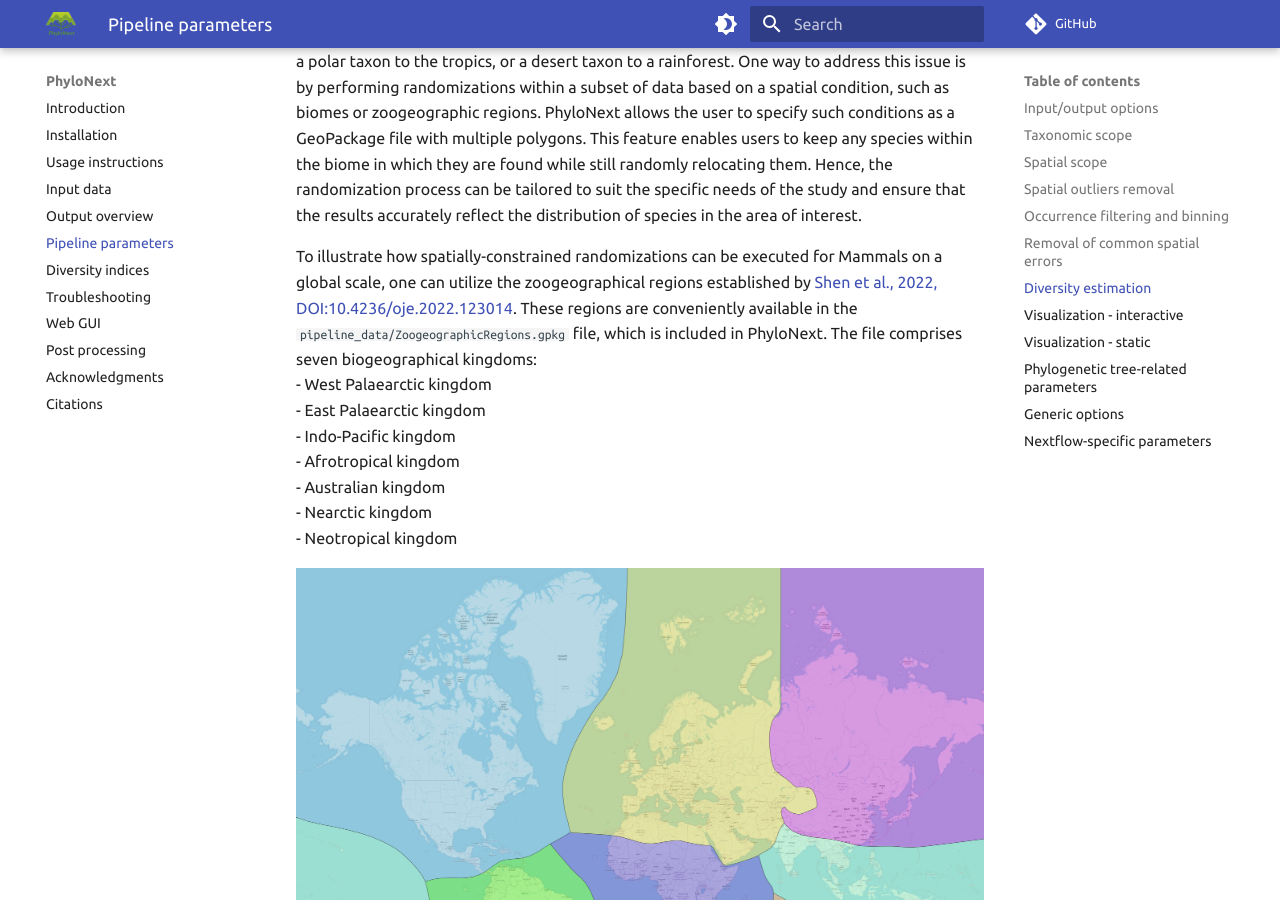
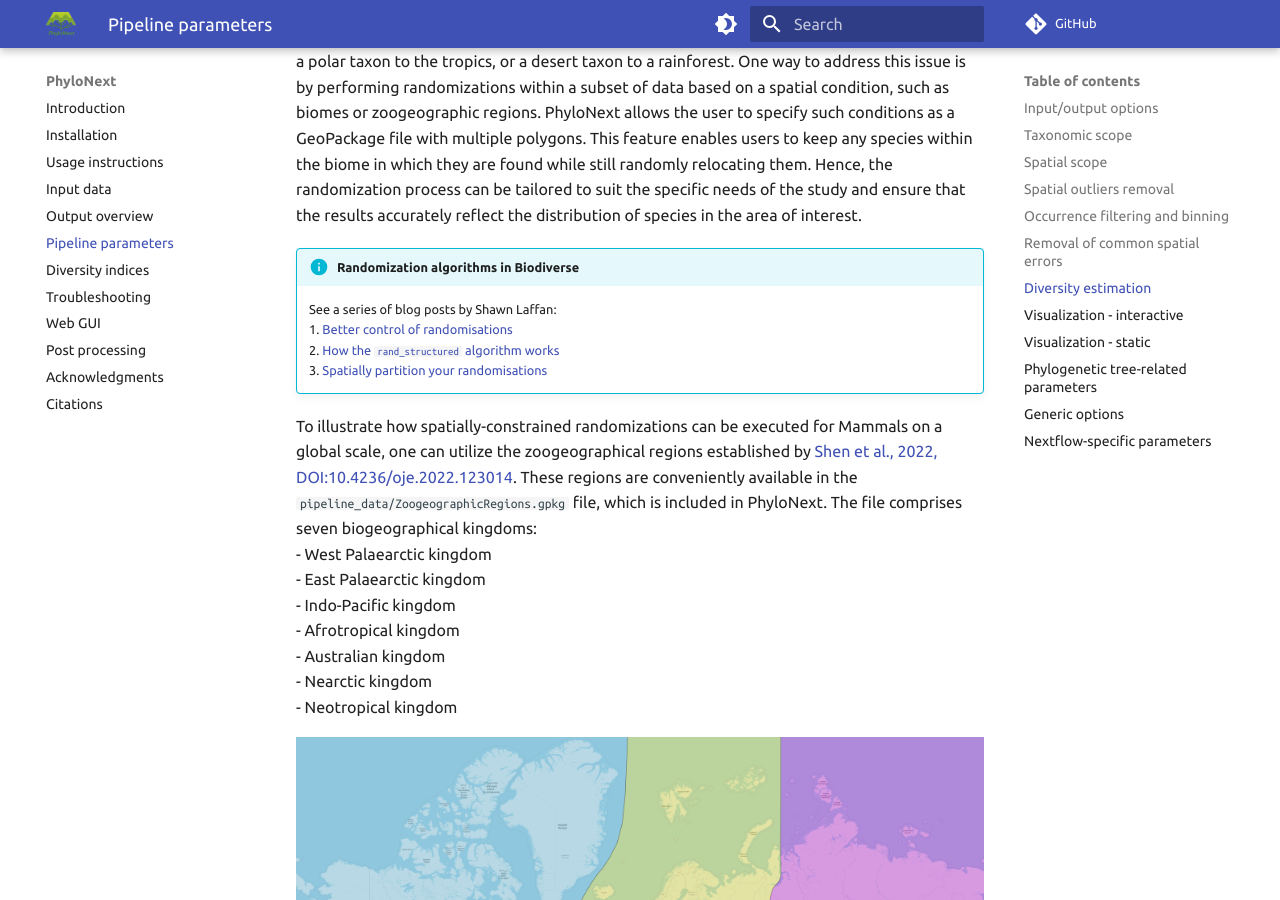
Before and after one commit to vmikk/phylonext_manual, an MkDocs documentation site: the page built from docs/parameters.md, in a window 1280 px wide and 900 px high, scrolled down 11257 px. Built offline with MkDocs 1.6.1 and Material for MkDocs 9.7.7, drawn with Linux system fonts in a browser that asks for light colours; comment, search, counter and statistics services are not loaded.

Commit message:
add info block with randomization blog posts

```diff
--- a/docs/parameters.md
+++ b/docs/parameters.md
@@ -298,6 +298,12 @@ Therefore, parameter values should correspond to the Biodiverse values.
     Hence, the randomization process can be tailored to suit the specific needs of the study
     and ensure that the results accurately reflect the distribution of species in the area of interest.
 
+!!! info "Randomization algorithms in Biodiverse"
+    See a series of blog posts by Shawn Laffan:
+    1. [Better control of randomisations](https://biodiverse-analysis-software.blogspot.com/2015/06/better-control-of-randomisations.html)
+    2. [How the `rand_structured` algorithm works](https://biodiverse-analysis-software.blogspot.com/2020/11/randomisations-how-randstructured.html)
+    3. [Spatially partition your randomisations](https://biodiverse-analysis-software.blogspot.com/2020/11/spatially-partition-your-randomisations.html)
+
 To illustrate how spatially-constrained randomizations can be executed for Mammals on a global scale,
 one can utilize the zoogeographical regions established by [Shen et al., 2022, DOI:10.4236/oje.2022.123014](https://www.scirp.org/journal/paperinformation.aspx?paperid=116248).
 These regions are conveniently available in the `pipeline_data/ZoogeographicRegions.gpkg` file,
```
